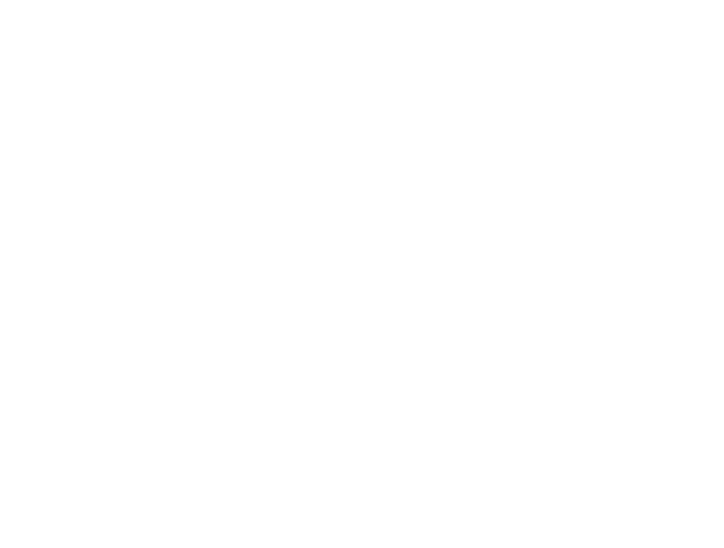
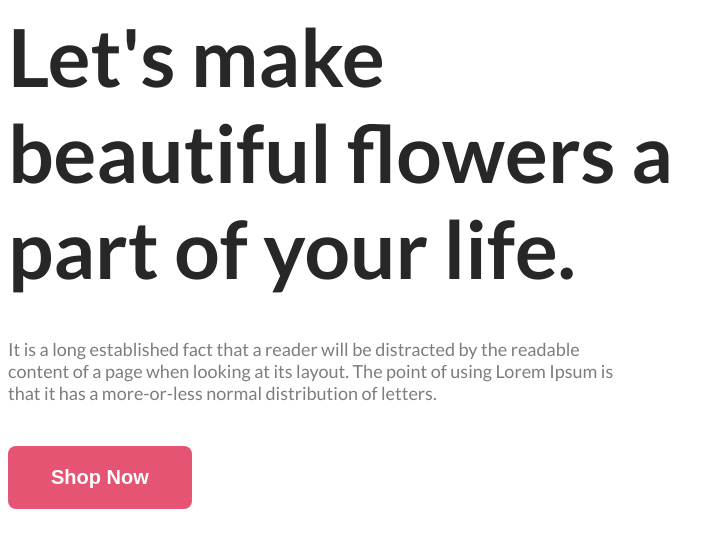
Before and after one commit to marjiya25/online-flower-shop-repo, a plain HTML site: page index.html in a window 1280 px wide. Shown: the whole page, without its empty margins (0-724 px from the left). Drawn offline with Linux system fonts and the light colour scheme.

Commit message:
added header

```diff
--- a/index.html
+++ b/index.html
@@ -3,9 +3,17 @@
 <head>
     <meta charset="UTF-8">
     <meta name="viewport" content="width=device-width, initial-scale=1.0">
-    <title>online flower shop</title>
+    <title>online flower shoph</title>
+    <link rel="preconnect" href="https://fonts.googleapis.com">
+<link rel="preconnect" href="https://fonts.gstatic.com" crossorigin>
+<link href="https://fonts.googleapis.com/css2?family=Lato:wght@400;700&display=swap" rel="stylesheet">
+    <link rel="stylesheet" href="styles/flower.css">
 </head>
 <body>
-
+    <header>
+        <nav class="head">Let's make beautiful flowers a part of your life.</nav>
+        <h6 class="quote">It is a long established fact that a reader will be distracted by the readable content of a page when looking at its layout. The point of using Lorem Ipsum is that it has a more-or-less normal distribution of letters.</h6>
+        <button class="btn-primary">Shop Now</button>
+    </header>
 </body>
 </html>
--- /dev/null
+++ b/styles/flower.css
@@ -0,0 +1,34 @@
+body{
+    font-family: 'Lato', sans-serif;
+}
+.head{
+color: #272727;
+font-size: 80px;
+font-weight: 800;
+line-height: normal;
+display: flex;
+width: 708px;
+flex-direction: column;
+flex-shrink: 0;
+}
+.btn-primary{
+    border: 0;
+    border-radius: 8px;
+    background-color: #E55473;
+    padding: 20px 43px;
+    font-size: 20px;
+    font-weight: 700;
+    color: white;
+    display: inline-flex;
+    align-items: flex-start;
+    gap: 10px;
+}
+.quote{
+    display: flex;
+width: 634px;
+flex-direction: column;
+flex-shrink: 0;
+color: rgba(39, 39, 39, 0.60);
+font-size: 18px;
+font-weight: 400;
+}
```
